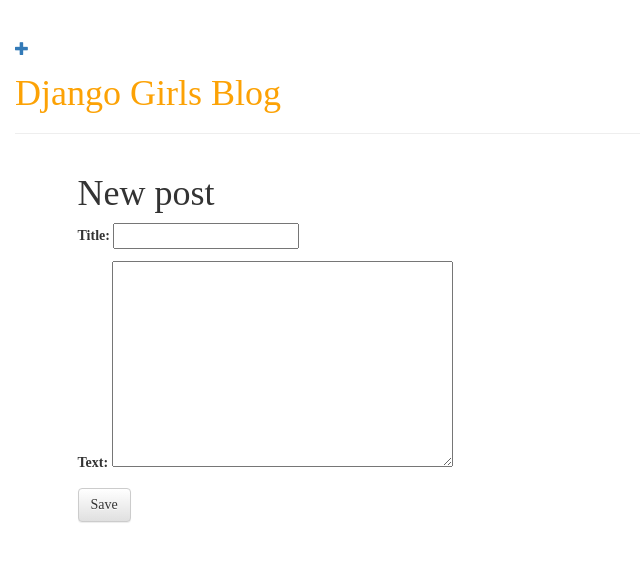
After one commit to andre-kim/my-django-post, a Django app: page /post/new/ in a window 1280 px wide. The commit adds this page. Shown: the top 562 px of the page, without its empty margins (0-640 px from the left). Run offline with Django 3.2, Linux system fonts and the light colour scheme; some libraries are stand-ins or nearby versions.

Commit message:
POST-9 Django form ing

```diff
--- /dev/null
+++ b/blog/forms.py
@@ -0,0 +1,8 @@
+from django import forms
+from .models import Post
+
+class PostForm(forms.ModelForm):
+
+    class Meta:
+        model = Post
+        fields = ('title', 'text', )
--- a/blog/templates/blog/base.html
+++ b/blog/templates/blog/base.html
@@ -1,12 +1,16 @@
-<!DOCTYPE html>
-<html lang="en">
+{% load staticfiles %}
+<html>
     <head>
-    <meta charset="UTF-8">
-    <title>Title</title>
+        <title>andre Django blog</title>
+        <link rel="stylesheet" href="//maxcdn.bootstrapcdn.com/bootstrap/3.2.0/css/bootstrap.min.css">
+        <link rel="stylesheet" href="//maxcdn.bootstrapcdn.com/bootstrap/3.2.0/css/bootstrap-theme.min.css">
+        <link href='//fonts.googleapis.com/css?family=Lobster&subset=latin,latin-ext' rel='stylesheet' type='text/css'>
+        <link rel="stylesheet" href="{% static 'css/blog.css' %}">
     </head>
     <body>
         <div class="page-header">
-        <h1><a href="/">andre Django Blog</a></h1>
+            <a href="{% url 'post_new' %}" class="top-menu"><span class="glyphicon glyphicon-plus"></span></a>
+            <h1><a href="/">Django Girls Blog</a></h1>
         </div>
         <div class="content container">
             <div class="row">
--- /dev/null
+++ b/blog/templates/blog/post_edit.html
@@ -0,0 +1,9 @@
+{% extends 'blog/base.html' %}
+
+{% block content %}
+    <h1>New post</h1>
+    <form method="POST" class="post-form">{% csrf_token %}
+        {{ form.as_p }}
+        <button type="submit" class="save btn btn-default">Save</button>
+    </form>
+{% endblock %}
--- a/blog/urls.py
+++ b/blog/urls.py
@@ -4,4 +4,5 @@ from . import views
 urlpatterns = [
     url(r'^$', views.post_list, name='post_list'),
     url(r'^post/(?P<pk>[0-9]+)/$', views.post_detail, name='post_detail'),
+    url(r'post/new/$', views.post_new, name='post_new'),
 ]
--- a/blog/views.py
+++ b/blog/views.py
@@ -2,6 +2,7 @@ from django.shortcuts import render
 from django.utils import timezone
 from .models import Post
 from django.shortcuts import render, get_object_or_404
+from .forms import PostForm
 
 def post_list(request):
     posts = Post.objects.filter(published_date__lte=timezone.now()).order_by('published_date')
@@ -10,3 +11,7 @@ def post_list(request):
 def post_detail(request, pk):
     post = get_object_or_404(Post, pk=pk)
     return render(request, 'blog/post_detail.html', {'post': post})
+
+def post_new(request):
+    form = PostForm()
+    return render(request, 'blog/post_edit.html', {'form': form})
```
Lines whose indentation alone changed are shown as unchanged.
